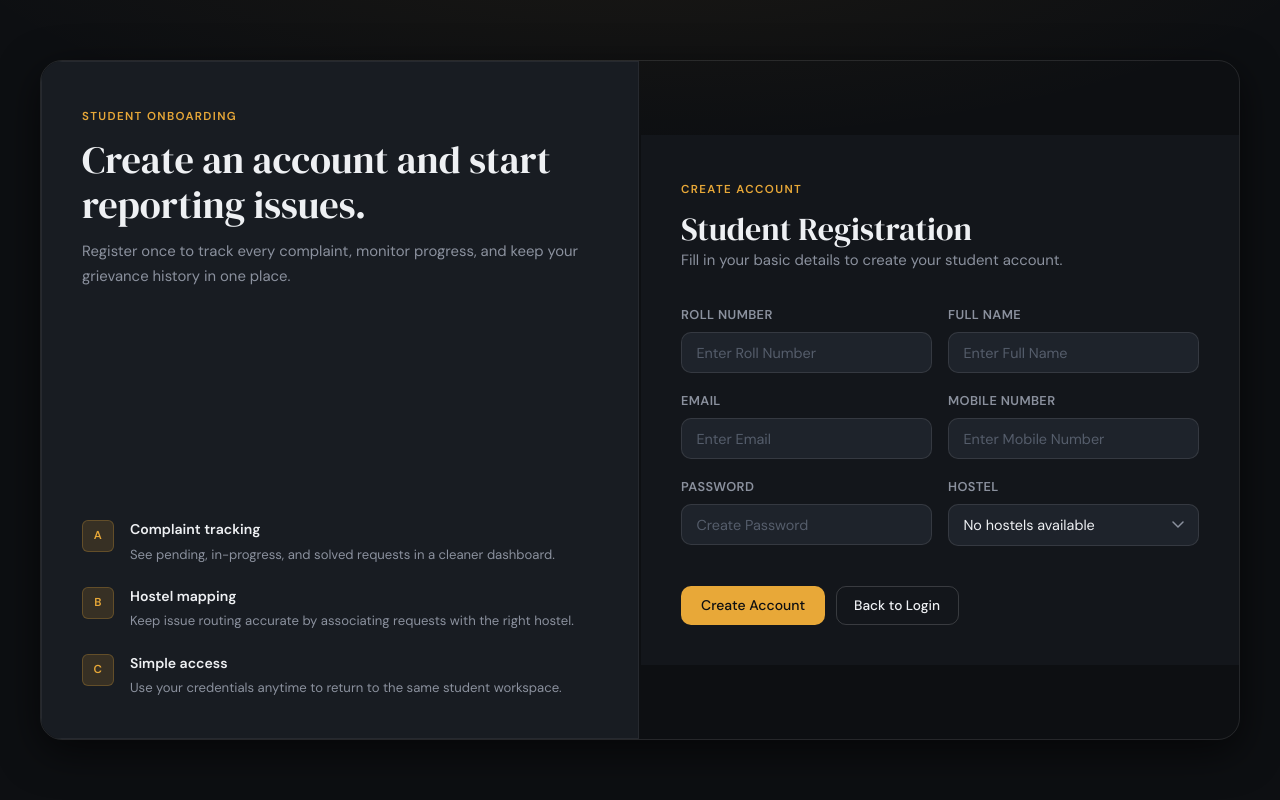
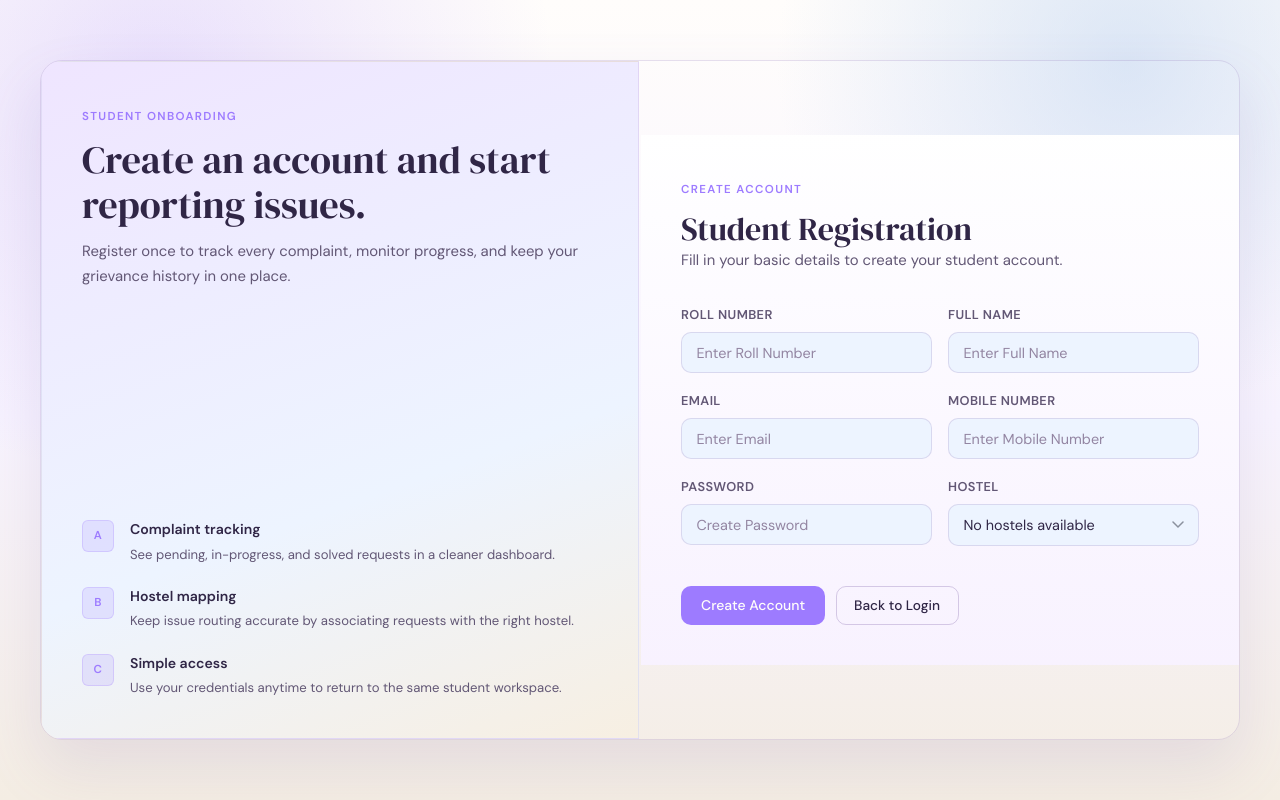
Before and after one commit to BHANU-PHANINDRA-V/LOGINSIGNUP_DONE, a Django app: page /signin-page/ in a window 1280 px wide. Run offline with Django 5.2, Linux system fonts and the light colour scheme; data that the repository does not hold is empty; parts of the project's set-up code (start-up, migrations or seed data) failed here and were passed over.

Commit message:
lavender

```diff
--- a/campus_g/static/index.css
+++ b/campus_g/static/index.css
@@ -866,40 +866,40 @@ button.inline,
 /* ── Custom Properties ─────────────────────────────────────── */
 :root {
   /* Background layers */
-  --bg-base:        #0d0f12;
-  --bg-surface:     #13161b;
-  --bg-panel:       #181c22;
-  --bg-raised:      #1e232b;
-  --bg-hover:       #252b35;
+  --bg-base:        #f8f4ff;
+  --bg-surface:     #fffdfb;
+  --bg-panel:       #f5efff;
+  --bg-raised:      #edf4ff;
+  --bg-hover:       #e9ddff;
 
   /* Borders */
-  --border-subtle:  rgba(255,255,255,0.06);
-  --border-muted:   rgba(255,255,255,0.10);
-  --border-strong:  rgba(255,255,255,0.16);
+  --border-subtle:  rgba(140,115,180,0.14);
+  --border-muted:   rgba(140,115,180,0.22);
+  --border-strong:  rgba(140,115,180,0.34);
 
   /* Text */
-  --text-primary:   #eef0f3;
-  --text-secondary: #8b919e;
-  --text-muted:     #555d6b;
-  --text-inverse:   #0d0f12;
-
-  /* Accent — amber-gold */
-  --accent:         #e8a838;
-  --accent-dim:     rgba(232,168,56,0.15);
-  --accent-hover:   #f0bb5a;
+  --text-primary:   #302646;
+  --text-secondary: #625775;
+  --text-muted:     #9385a2;
+  --text-inverse:   #fffdfb;
+
+  /* Accent — bright lavender */
+  --accent:         #9d7bff;
+  --accent-dim:     rgba(157,123,255,0.16);
+  --accent-hover:   #8b69ec;
 
   /* Status colours */
-  --status-pending-bg:   rgba(234,179,8,0.12);
-  --status-pending-text: #f5c518;
-  --status-progress-bg:  rgba(59,130,246,0.12);
-  --status-progress-text:#60a5fa;
-  --status-solved-bg:    rgba(34,197,94,0.12);
-  --status-solved-text:  #4ade80;
+  --status-pending-bg:   rgba(176,141,136,0.18);
+  --status-pending-text: #8b6762;
+  --status-progress-bg:  rgba(191,212,241,0.58);
+  --status-progress-text:#5b78a2;
+  --status-solved-bg:    rgba(182,220,193,0.50);
+  --status-solved-text:  #47745d;
 
   /* Semantic */
-  --warning-bg:     rgba(245,158,11,0.10);
-  --warning-border: rgba(245,158,11,0.30);
-  --warning-text:   #fbbf24;
+  --warning-bg:     rgba(244,236,220,0.92);
+  --warning-border: rgba(159,129,112,0.32);
+  --warning-text:   #7c6559;
 
   /* Typography */
   --font-display: 'DM Serif Display', Georgia, serif;
@@ -912,9 +912,9 @@ button.inline,
   --radius-xl:  22px;
 
   /* Shadows */
-  --shadow-sm:  0 1px 3px rgba(0,0,0,0.4);
-  --shadow-md:  0 4px 16px rgba(0,0,0,0.5);
-  --shadow-lg:  0 12px 40px rgba(0,0,0,0.6);
+  --shadow-sm:  0 10px 24px rgba(108,90,140,0.08);
+  --shadow-md:  0 18px 44px rgba(128,103,170,0.12);
+  --shadow-lg:  0 28px 60px rgba(128,103,170,0.14);
 
   /* Transitions */
   --t-fast:  150ms ease;
@@ -944,7 +944,9 @@ body {
   -webkit-font-smoothing: antialiased;
   min-height: 100vh;
   background-image:
-    radial-gradient(ellipse 80% 40% at 50% -10%, rgba(232,168,56,0.06) 0%, transparent 70%);
+    radial-gradient(circle at 12% 10%, rgba(157,123,255,0.22) 0%, transparent 30%),
+    radial-gradient(circle at 88% 8%, rgba(191,212,241,0.55) 0%, transparent 26%),
+    linear-gradient(180deg, #fffdfb 0%, #f8f4ff 52%, #f4ede3 100%);
 }
 
 /* ── Typography ────────────────────────────────────────────── */
@@ -987,7 +989,7 @@ pre {
 }
 
 .container {
-  background: var(--bg-surface);
+  background: linear-gradient(180deg, rgba(255,255,255,0.98), rgba(250,245,255,0.96));
   border: 1px solid var(--border-subtle);
   border-radius: var(--radius-xl);
   padding: 2.5rem 3rem;
@@ -1039,13 +1041,13 @@ pre {
 }
 
 .auth-aside {
-  background: var(--bg-panel) !important;
+  background: linear-gradient(160deg, #efe5ff, #edf4ff 62%, #f7efe2) !important;
   border-right: 1px solid var(--border-subtle) !important;
   border-radius: 0 !important;
 }
 
 .auth-layout > .container.compact {
-  background: var(--bg-surface);
+  background: linear-gradient(180deg, rgba(255,255,255,0.99), rgba(248,242,255,0.98));
   border-radius: 0;
   border: none;
   max-width: 100%;
@@ -1055,7 +1057,7 @@ pre {
 
 /* ── Surface Panel ─────────────────────────────────────────── */
 .surface-panel {
-  background: var(--bg-panel);
+  background: linear-gradient(180deg, rgba(255,255,255,0.96), rgba(243,236,255,0.92));
   border: 1px solid var(--border-subtle);
   border-radius: var(--radius-xl);
   padding: 2.5rem;
@@ -1373,7 +1375,7 @@ button.inline,
   height: 2rem;
   background: var(--accent-dim);
   color: var(--accent);
-  border: 1px solid rgba(232,168,56,0.25);
+  border: 1px solid rgba(157,123,255,0.24);
   border-radius: var(--radius-sm);
   display: flex;
   align-items: center;
--- a/campus_g/templates/change_password.html
+++ b/campus_g/templates/change_password.html
@@ -5,7 +5,7 @@
     <meta charset="UTF-8">
     <meta name="viewport" content="width=device-width, initial-scale=1.0">
     <title>Mandatory Password Update</title>
-    <link rel="stylesheet" href="{% static 'index.css' %}?v=campus_suite_v3">
+    <link rel="stylesheet" href="{% static 'index.css' %}?v=campus_suite_v5">
 </head>
 <body>
 <main class="page-shell">
--- a/campus_g/templates/complaint.html
+++ b/campus_g/templates/complaint.html
@@ -5,7 +5,7 @@
     <meta charset="UTF-8">
     <meta name="viewport" content="width=device-width, initial-scale=1.0">
     <title>Register Complaint</title>
-    <link rel="stylesheet" href="{% static 'index.css' %}?v=campus_suite_v3">
+    <link rel="stylesheet" href="{% static 'index.css' %}?v=campus_suite_v5">
 </head>
 <body>
 <main class="page-shell">
--- a/campus_g/templates/complaint_success.html
+++ b/campus_g/templates/complaint_success.html
@@ -5,7 +5,7 @@
     <meta charset="UTF-8">
     <meta name="viewport" content="width=device-width, initial-scale=1.0">
     <title>Complaint Success</title>
-    <link rel="stylesheet" href="{% static 'index.css' %}?v=campus_suite_v3">
+    <link rel="stylesheet" href="{% static 'index.css' %}?v=campus_suite_v5">
 </head>
 <body>
 <main class="page-shell">
--- a/campus_g/templates/index.html
+++ b/campus_g/templates/index.html
@@ -5,7 +5,7 @@
     <meta charset="UTF-8" />
     <meta name="viewport" content="width=device-width, initial-scale=1.0" />
     <title>Campus Grievance System</title>
-    <link rel="stylesheet" href="{% static 'index.css' %}?v=campus_suite_v3" />
+    <link rel="stylesheet" href="{% static 'index.css' %}?v=campus_suite_v5" />
   </head>
   <body>
     <h1>Campus Grievance System branch 25-03</h1>
--- a/campus_g/templates/login.html
+++ b/campus_g/templates/login.html
@@ -5,7 +5,7 @@
 <meta charset="UTF-8">
 <meta name="viewport" content="width=device-width, initial-scale=1.0">
 <title>Login</title>
-<link rel="stylesheet" href="{% static 'index.css' %}?v=campus_suite_v3">
+<link rel="stylesheet" href="{% static 'index.css' %}?v=campus_suite_v5">
 </head>
 <body>
 <main class="page-shell">
--- a/campus_g/templates/signin.html
+++ b/campus_g/templates/signin.html
@@ -5,7 +5,7 @@
 <meta charset="UTF-8">
 <meta name="viewport" content="width=device-width, initial-scale=1.0">
 <title>Student Registration</title>
-<link rel="stylesheet" href="{% static 'index.css' %}?v=campus_suite_v3">
+<link rel="stylesheet" href="{% static 'index.css' %}?v=campus_suite_v5">
 </head>
 <body>
 <main class="page-shell">
--- a/campus_g/templates/staff.html
+++ b/campus_g/templates/staff.html
@@ -5,7 +5,7 @@
     <meta charset="UTF-8" />
     <meta name="viewport" content="width=device-width, initial-scale=1.0" />
     <title>Staff Dashboard</title>
-    <link rel="stylesheet" href="{% static 'index.css' %}?v=campus_suite_v4" />
+    <link rel="stylesheet" href="{% static 'index.css' %}?v=campus_suite_v5" />
 </head>
 <body>
 <main class="page-shell">
--- a/campus_g/templates/student.html
+++ b/campus_g/templates/student.html
@@ -5,7 +5,7 @@
     <meta charset="UTF-8">
     <meta name="viewport" content="width=device-width, initial-scale=1.0">
     <title>Student Dashboard</title>
-    <link rel="stylesheet" href="{% static 'index.css' %}?v=campus_suite_v4">
+    <link rel="stylesheet" href="{% static 'index.css' %}?v=campus_suite_v5">
 </head>
 <body>
 <main class="page-shell">
```
Also changed, not shown: other parts of campus_g/static/index.css (+17 -17 lines).
